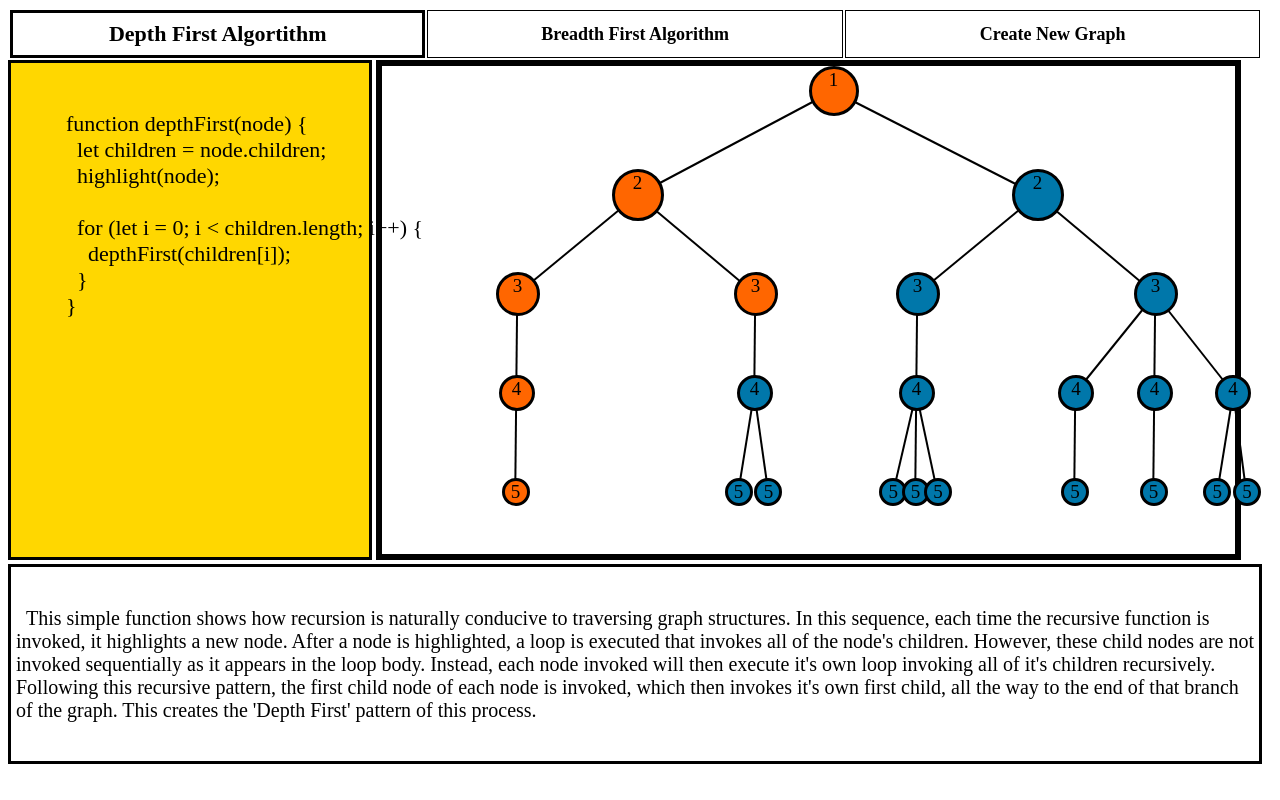
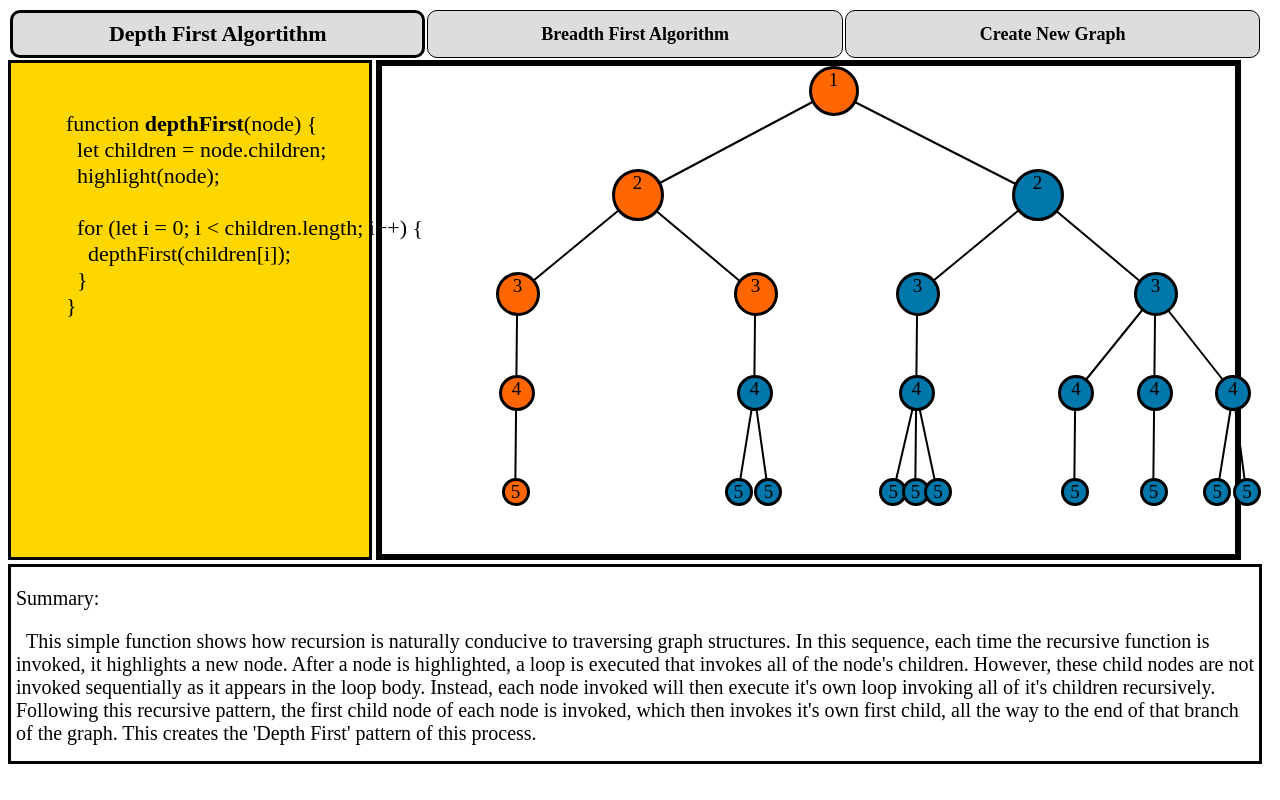
Before and after one commit to JoshuaHinman/depth-breadth, a website: page index.html in a window 1280 px wide. Shown: the top 800 px of the page. Drawn offline with Linux system fonts and the light colour scheme.

Commit message:
clearer UI

```diff
--- a/index.html
+++ b/index.html
@@ -17,7 +17,7 @@
       </table>
       <div id="code-window">
         <p id="depth-function">
-          function depthFirst(node) {
+          function <strong>depthFirst</strong>(node) {
             let children = node.children;
             highlight(node);
 
@@ -27,7 +27,7 @@
           }
         </p>
         <p id="breadth-function">
-          function breadthFirst(nodeArray) {
+          function <strong>breadthFirst</strong>(nodeArray) {
             siblings = [];
 
             //Top node isn't an array, so put it in an array
@@ -54,6 +54,7 @@
         <div class="tree-display" id="tree-display"></div>
       </div>
       <div id="text-window">
+        Summary:
         <p id="depth-text">&nbsp;&nbsp;This simple function shows how recursion is naturally conducive to traversing graph structures.  In this sequence, each time the recursive function is invoked, it highlights a new node.  After a node is highlighted, a loop is executed that invokes all of the node's children.  However, these child nodes are not invoked sequentially as it appears in the loop body.  Instead, each node invoked will then execute it's own loop invoking all of it's children recursively.  Following this recursive pattern, the first child node of each node is invoked, which then invokes it's own first child, all the way to the end of that branch of the graph.  This creates the 'Depth First' pattern of this process.
         </p>
         <p id="breadth-text">&nbsp;&nbsp;This function doesn't highlight just one node per recursive call.  Instead, it executes a loop that highlights a complete layer of nodes sequentially. Upon a node layer's completion, an array of all nodes on the next layer is created and passed to the next recursive call.  The new layer of nodes is highlighted in order, and this process is repeated until there no more layers of child nodes left to highlight.
--- a/public/style.css
+++ b/public/style.css
@@ -53,6 +53,10 @@ th:hover {
 	position: absolute;
 	height: 100%;
 	width: 100%;
+}
+#depth-tab, #breadth-tab, #new-tab {
+	background-color: #DDDDDD;
+	border-radius: 10px;
 }
 
 #canvas {
```
